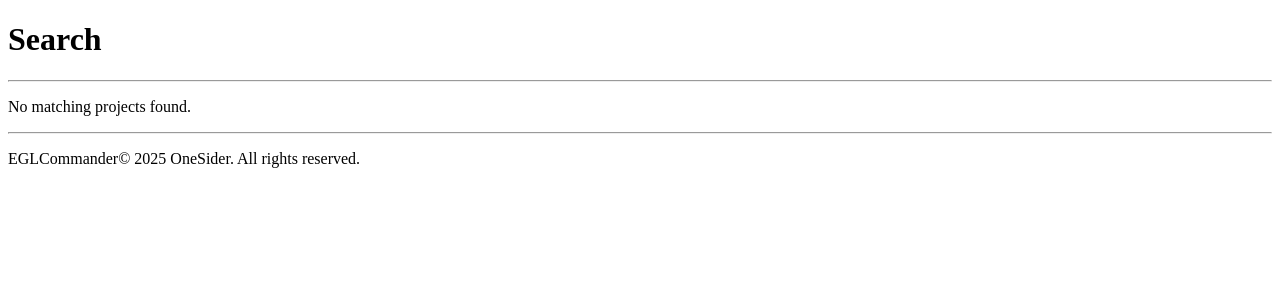
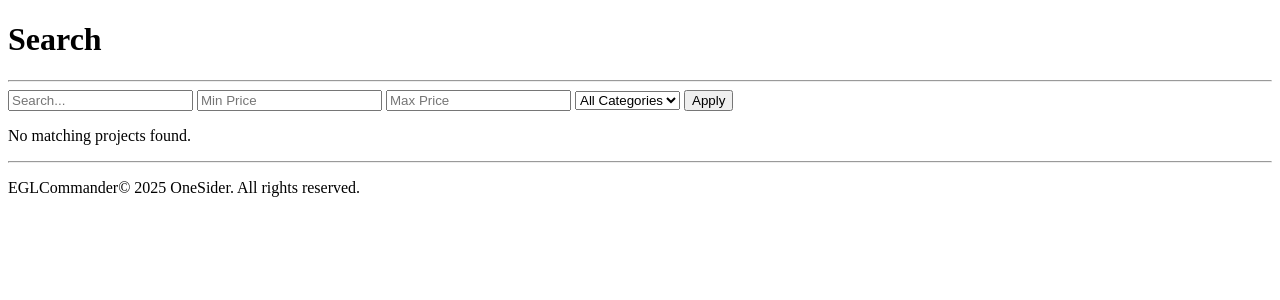
Before and after one commit to EGL-Commander/OneSiderProject-_Clean_, a Django app: page /projects/search/ in a window 1280 px wide. Shown: the part 137-437 px from the top of the page. Run offline with Django 5.2, Linux system fonts and the light colour scheme; data that the repository does not hold is empty.

Commit message:
Filter
Added Filter System with Search Feature on the Search Page.

```diff
--- a/onesider_site/projects/templates/projects/project_search.html
+++ b/onesider_site/projects/templates/projects/project_search.html
@@ -4,6 +4,25 @@
 {% block content %}
 <h1>Search</h1>
 <hr>
+
+<form method="get" action="{% url 'project_search' %}">
+    <input type="text" name="q" placeholder="Search..." value="{{ q }}">
+
+    <input type="number" name="min_price" placeholder="Min Price" value="{{ request.GET.min_price }}">
+    <input type="number" name="max_price" placeholder="Max Price" value="{{ request.GET.max_price }}">
+
+    <select name="category">
+        <option value="">All Categories</option>
+        {% for cat in categories %}
+            <option value="{{ cat.slug }}"
+                {% if cat.slug == selected_category %}selected{% endif %}>
+                {{ cat.name }}
+            </option>
+        {% endfor %}
+    </select>
+
+    <button type="submit">Apply</button>
+</form>
 
 {% if q %}
     <p>Results for: <b>{{ q }}</b></p>
--- a/onesider_site/projects/views.py
+++ b/onesider_site/projects/views.py
@@ -54,6 +54,12 @@ def category_projects(request, category_slug):
 def project_search(request):
     q = request.GET.get('q', '').strip()
 
+    categories = Category.objects.all()
+
+    category = request.GET.get('category')
+    min_price = request.GET.get('min_price')
+    max_price = request.GET.get('max_price')
+
     projects = Project.objects.filter(is_active=True)
 
     if q:
@@ -65,7 +71,21 @@ def project_search(request):
             Q(categories__name__icontains=q)
         ).distinct()
 
-    return render(request, 'projects/project_search.html', {'projects': projects, 'q': q})
+    if category:
+        projects = projects.filter(categories__slug=category)
+
+    if min_price:
+        projects = projects.filter(price__gte=min_price)
+
+    if max_price:
+        projects = projects.filter(price__lte=max_price)
+
+    return render(request, 'projects/project_search.html', {
+        'projects': projects,
+        'q' : q,
+        'selected_category' : category,
+        'categories' : categories,
+        })
 
 @login_required
 def toggle_save(request, slug):
```
